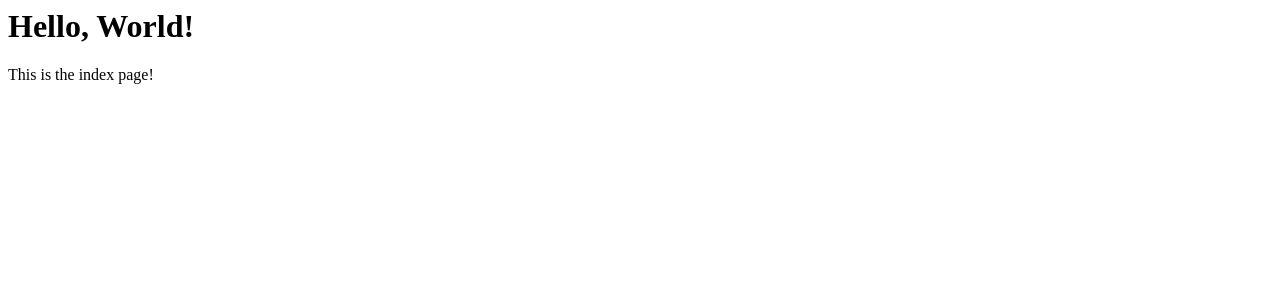
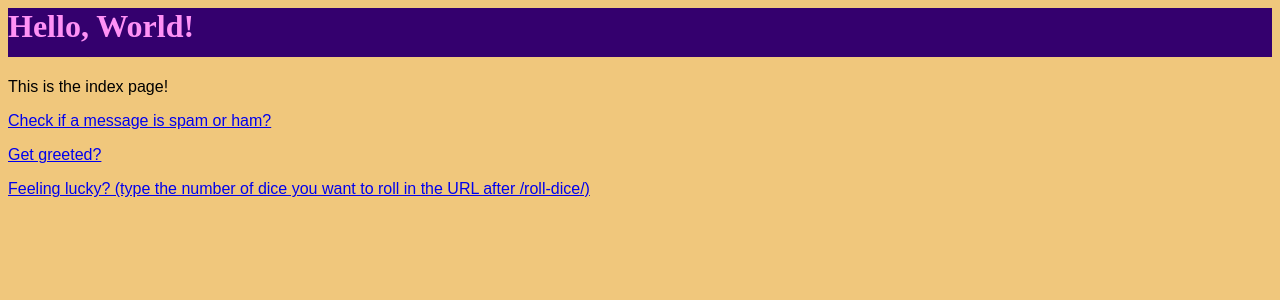
Before and after one commit to samlcallahan/flask_intro, a Flask app: page / in a window 1280 px wide. Shown: the top 300 px of the page. Run offline with Flask 2, Linux system fonts and the light colour scheme.

Commit message:
Added hideous stylesheet

```diff
--- /dev/null
+++ b/static/style.css
@@ -0,0 +1,27 @@
+h1 {
+    color: rgb(255, 145, 246);
+    background: rgb(52, 0, 110);
+    font-family: serif;
+    padding-bottom: 12px;
+}
+
+body {
+    background: rgb(240, 199, 124);
+    font-family: Arial, Helvetica, sans-serif;
+}
+
+h2 {
+    border: 1px solid firebrick;
+    padding: 12px 76px; /* top+bottom, l+r */
+    /* top, right, bottom, left */
+}
+
+li {
+    background: yellow;
+    color: mediumspringgreen;
+}
+
+.invert-colors {
+    color: white;
+    background: black;
+}
--- a/templates/dice.html
+++ b/templates/dice.html
@@ -2,6 +2,7 @@
 <html>
     <head>
         <title>My Flask Application</title>
+        <link rel="stylesheet" href="/static/style.css">
     </head>
     <body>
         <h1>Roll {{n_dice}} dice!</h1>
--- a/templates/greeting-result.html
+++ b/templates/greeting-result.html
@@ -5,6 +5,7 @@
     <meta name="viewport" content="width=device-width, initial-scale=1.0">
     <meta http-equiv="X-UA-Compatible" content="ie=edge">
     <title>Greeting Result</title>
+    <link rel="stylesheet" href="/static/style.css">
 </head>
 <body>
     <h1>Hello there, {{name}}!</h1>
--- a/templates/greeting.html
+++ b/templates/greeting.html
@@ -5,6 +5,7 @@
     <meta name="viewport" content="width=device-width, initial-scale=1.0">
     <meta http-equiv="X-UA-Compatible" content="ie=edge">
     <title>Greeting Page</title>
+    <link rel="stylesheet" href="/static/style.css">
 </head>
 <body>
     <h1>Please fill out the form below:</h1>
--- a/templates/index.html
+++ b/templates/index.html
@@ -2,9 +2,13 @@
 <html>
     <head>
         <title>My Flask Application</title>
+        <link rel="stylesheet" href="/static/style.css">
     </head>
     <body>
         <h1>Hello, World!</h1>
         <p>This is the index page!</p>
+        <p><a href="/spam-or-ham">Check if a message is spam or ham?</a></p>
+        <p><a href="/greeting">Get greeted?</a></p>
+        <p><a href="/roll-dice">Feeling lucky? (type the number of dice you want to roll in the URL after /roll-dice/)</a></p>
     </body>
 </html>
--- a/templates/spam-or-ham-result.html
+++ b/templates/spam-or-ham-result.html
@@ -5,6 +5,7 @@
     <meta name="viewport" content="width=device-width, initial-scale=1.0">
     <meta http-equiv="X-UA-Compatible" content="ie=edge">
     <title>Spam or Ham Result</title>
+    <link rel="stylesheet" href="/static/style.css">
 </head>
 <body>
      <h1>Your message was {{result}}!</h1>
--- a/templates/spam-or-ham.html
+++ b/templates/spam-or-ham.html
@@ -5,6 +5,7 @@
     <meta name="viewport" content="width=device-width, initial-scale=1.0">
     <meta http-equiv="X-UA-Compatible" content="ie=edge">
     <title>Spam or Ham?</title>
+    <link rel="stylesheet" href="/static/style.css">
 </head>
 <body>
         <h1>Enter a message below:</h1>
```
